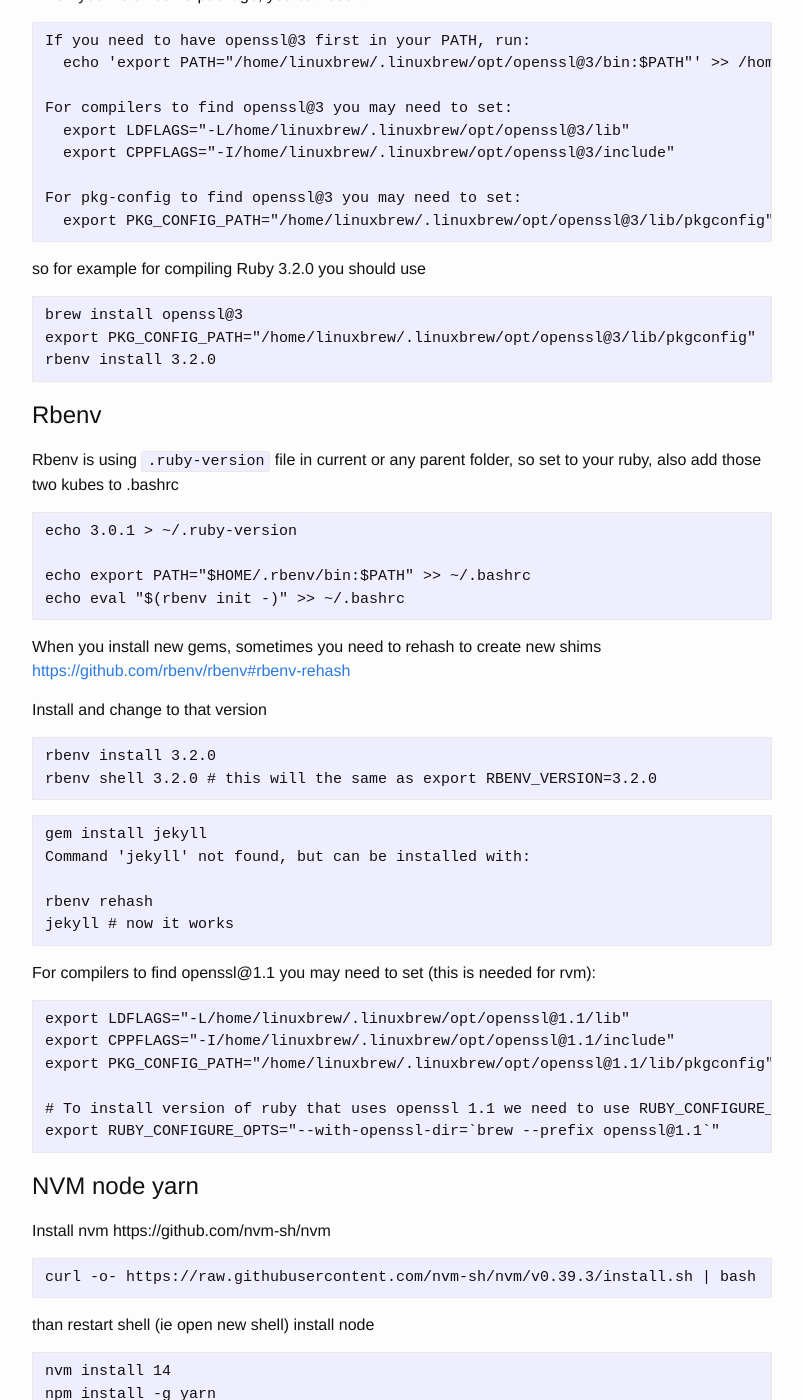
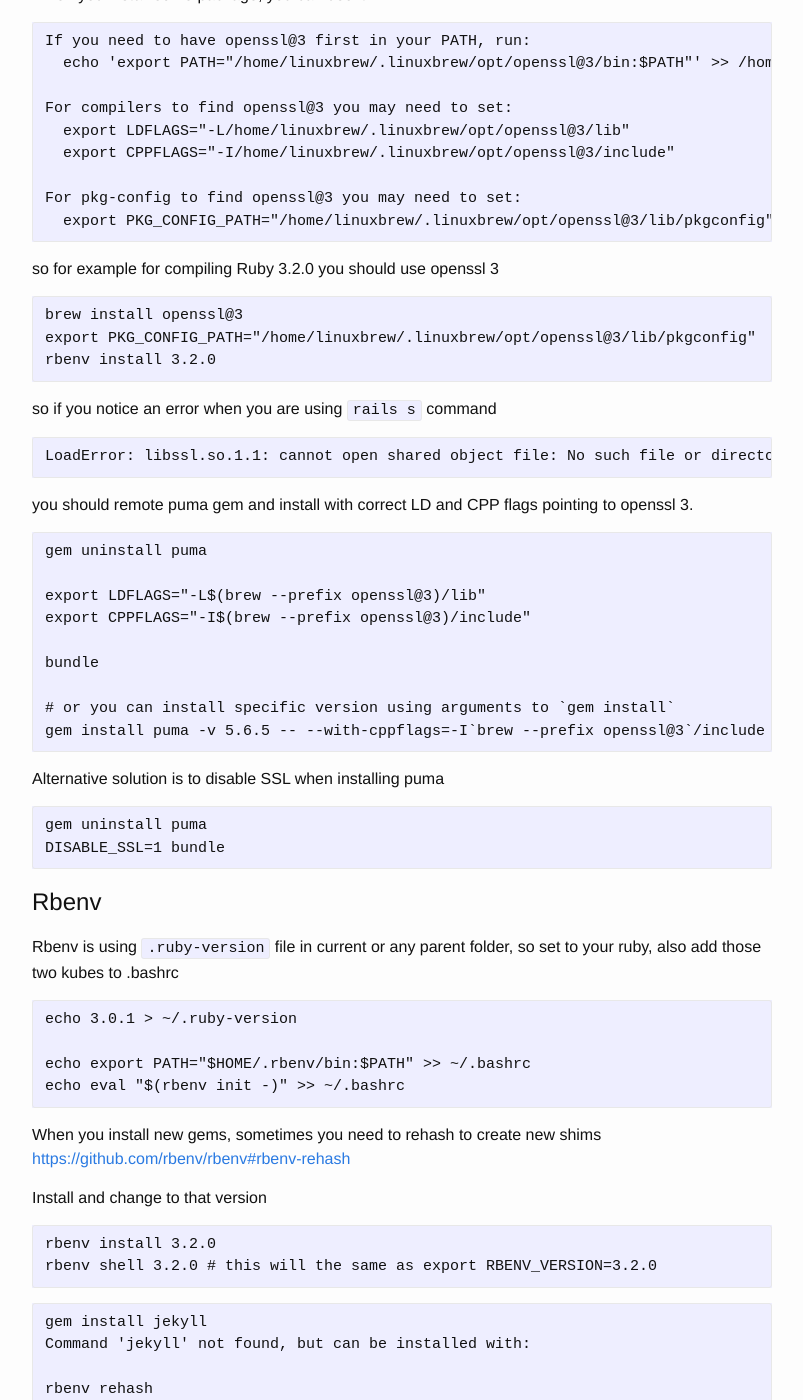
Before and after one commit to trkin/dev.trk.in.rs, a Jekyll site: the page built from _posts/2023-01-11-install-ruby-using-brew-rbenv.md, in a window 1280 px wide and 1400 px high, scrolled down 1062 px. Shown: the whole window, without its empty margins (238-1041 px from the left). Built offline with Jekyll 4.4.1, drawn with Linux system fonts in a browser that asks for light colours; some of the changed text lies outside the part shown.

Commit message:
Add instructions for puma #9

````diff
--- a/_posts/2023-01-11-bash-related-commands.md
+++ b/_posts/2023-01-11-install-ruby-using-brew-rbenv.md
@@ -59,11 +59,34 @@
   export PKG_CONFIG_PATH="/home/linuxbrew/.linuxbrew/opt/openssl@3/lib/pkgconfig"
 ```
 
-so for example for compiling Ruby 3.2.0 you should use
+so for example for compiling Ruby 3.2.0 you should use openssl 3
 ```
 brew install openssl@3
 export PKG_CONFIG_PATH="/home/linuxbrew/.linuxbrew/opt/openssl@3/lib/pkgconfig"
 rbenv install 3.2.0
+```
+so if you notice an error when you are using `rails s` command
+```
+LoadError: libssl.so.1.1: cannot open shared object file: No such file or directory - /home/dule/.rbenv/versions/3.2.0/lib/ruby/gems/3.2.0/gems/puma-5.6.5/lib/puma/puma_http11.so
+```
+you should remote puma gem and install with correct LD and CPP flags pointing to
+openssl 3.
+```
+gem uninstall puma
+
+export LDFLAGS="-L$(brew --prefix openssl@3)/lib"
+export CPPFLAGS="-I$(brew --prefix openssl@3)/include"
+
+bundle
+
+# or you can install specific version using arguments to `gem install`
+gem install puma -v 5.6.5 -- --with-cppflags=-I`brew --prefix openssl@3`/include --with-ldflags=-L`brew --prefix openssl@3`/lib
+```
+
+Alternative solution is to disable SSL when installing puma
+```
+gem uninstall puma
+DISABLE_SSL=1 bundle
 ```
 
 # Rbenv
````
